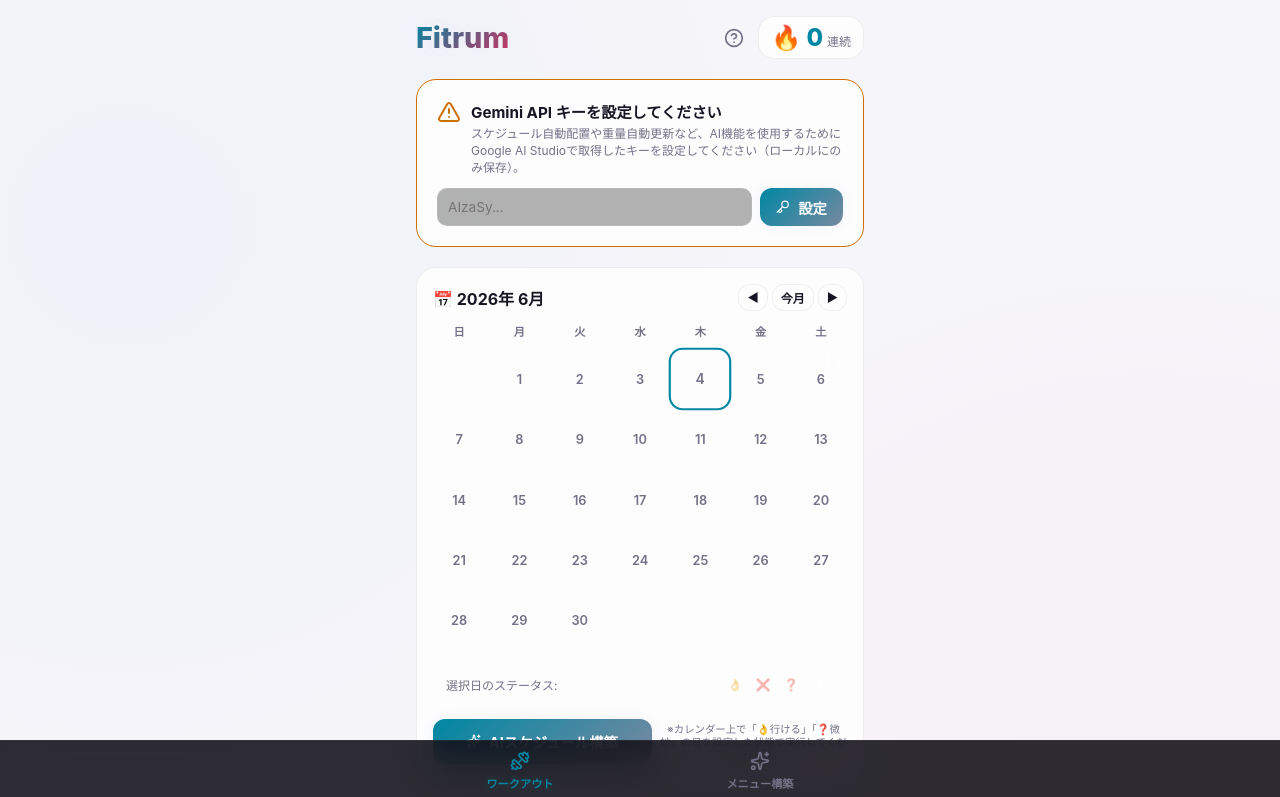
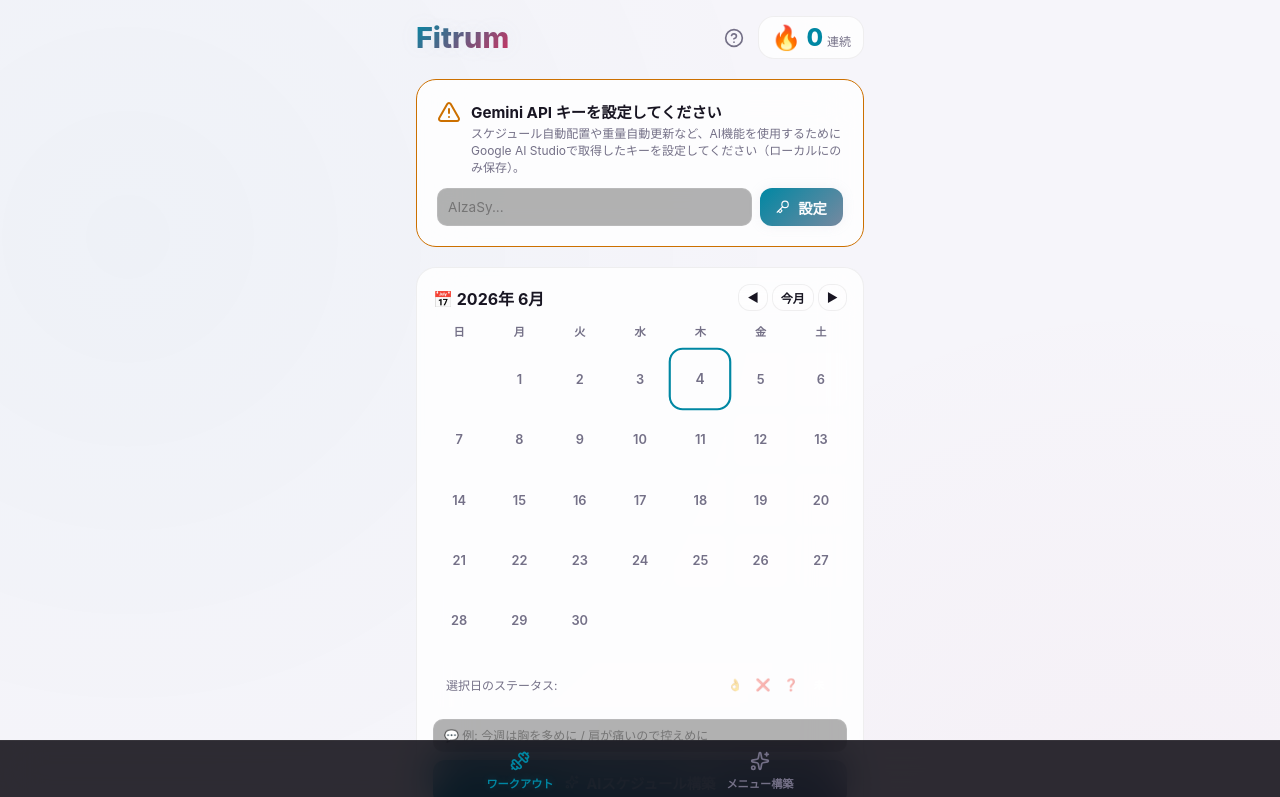
Before and after one commit to cossbeet-creator/aurafit, a Next.js app: page / in a window 1280 px wide. Shown: the top 797 px of the page. Built offline with nearby package versions, Linux system fonts and the light colour scheme.

Commit message:
feat: add custom instruction input for AI schedule generation

```diff
--- a/src/app/page.tsx
+++ b/src/app/page.tsx
@@ -181,6 +181,7 @@
 
   const [showHelpModal, setShowHelpModal] = useState(false);
   const [isEditingPast, setIsEditingPast] = useState(false);
+  const [scheduleInstruction, setScheduleInstruction] = useState("");
 
   // --- Tab 2: AIメニュー構築用の状態 ---
   const [aiRequestText, setAiRequestText] = useState("");
@@ -585,6 +586,11 @@
    - 週3日以上行ける日がある週は、一切ブレンドせず、順番通りにローテーションを配置してください（この場合はcustomExercisesは含めないか、空にしてください）。
    - ブレンド（全身法）を行った週の次の週は、基本ローテーションの最初（Aなど、直近完了メニューの次）からリセットして再開してください。
 7. 送信されていない「未定の日（DEFAULT）」には予定を割り当てないでください。
+${scheduleInstruction.trim() ? `
+【ユーザーからの追加指示】
+${scheduleInstruction.trim()}
+上記の指示を最大限尊重しつつ、スケジュール配置ルールの範囲内で反映してください。
+` : ""}
 
 以下のJSONフォーマットで回答してください。余計な説明テキストは一切含めず、純粋なJSONのみを返してください。
 
@@ -1726,11 +1732,19 @@
                 </div>
               )}
 
-              <div className={styles.calendarActions}>
+              <div className={styles.calendarActions} style={{ flexDirection: "column", gap: "8px" }}>
+                <input
+                  type="text"
+                  className={styles.textInput}
+                  placeholder="💬 例: 今週は胸を多めに / 肩が痛いので控えめに"
+                  value={scheduleInstruction}
+                  onChange={(e) => setScheduleInstruction(e.target.value)}
+                  style={{ fontSize: "0.75rem", padding: "8px 10px", width: "100%" }}
+                />
                 <button className={styles.btnPrimary} style={{ width: "100%" }} onClick={() => buildScheduleWithAI()}>
                   <Sparkles size={14} /> AIスケジュール構築
                 </button>
-                <p style={{ fontSize: "0.65rem", color: "var(--text-muted)", marginTop: "4px", textAlign: "center", lineHeight: "1.3" }}>
+                <p style={{ fontSize: "0.65rem", color: "var(--text-muted)", marginTop: "0px", textAlign: "center", lineHeight: "1.3" }}>
                   ※カレンダー上で「👌行ける」「❓微妙」の日を設定した状態で実行してください。
                 </p>
               </div>
```
